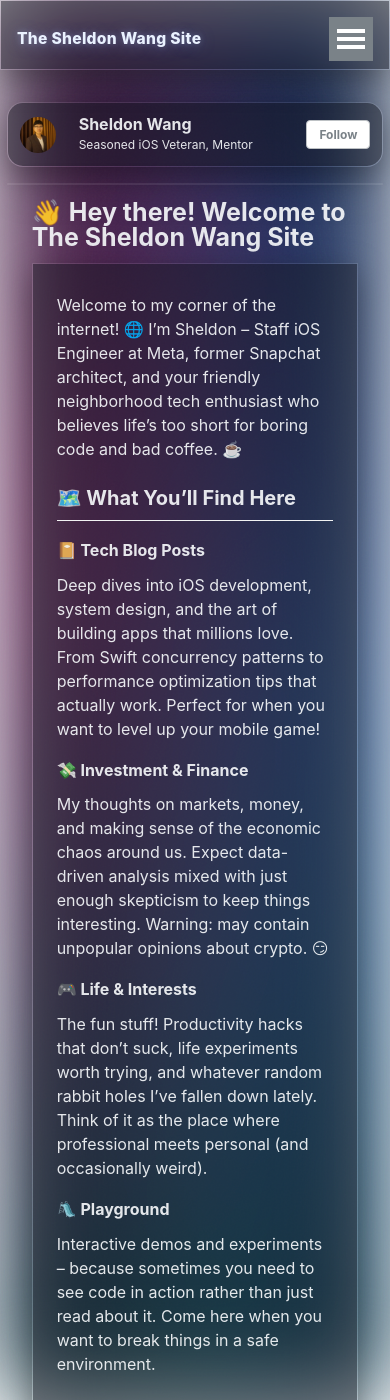
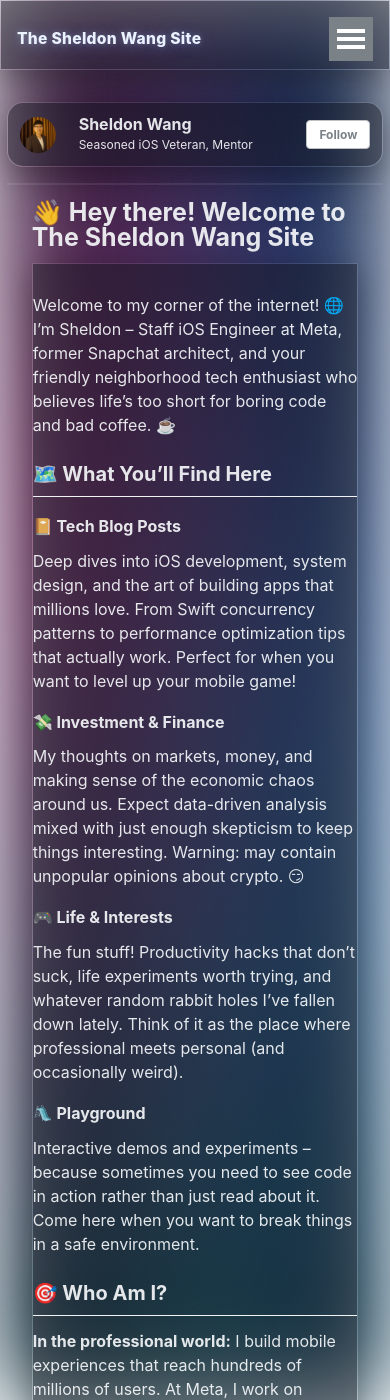
Before and after one commit to SheldonWangRJT/SheldonWangRJT.Github.io, a Jekyll site: the page built from _pages/about.md, in a window 390 px wide and 1400 px high. Built offline with Jekyll 4.4.1, drawn with Linux system fonts in a browser that asks for light colours.

Commit message:
Mobile optimization: remove page__content horizontal padding to maximize width usage

```diff
--- a/assets/css/main.scss
+++ b/assets/css/main.scss
@@ -320,6 +320,15 @@ th, td {
   padding-block: clamp(16px, 3vw, 28px);
 }
 
+/* Mobile: maximize width by removing horizontal padding */
+@media screen and (max-width: 767px) {
+  .page__content {
+    padding-inline: 0 !important;
+    padding-left: 0 !important;
+    padding-right: 0 !important;
+  }
+}
+
 /* Override Susy grid constraints to make page use more width */
 @media screen and (min-width: 64em) {
   .page {
```
